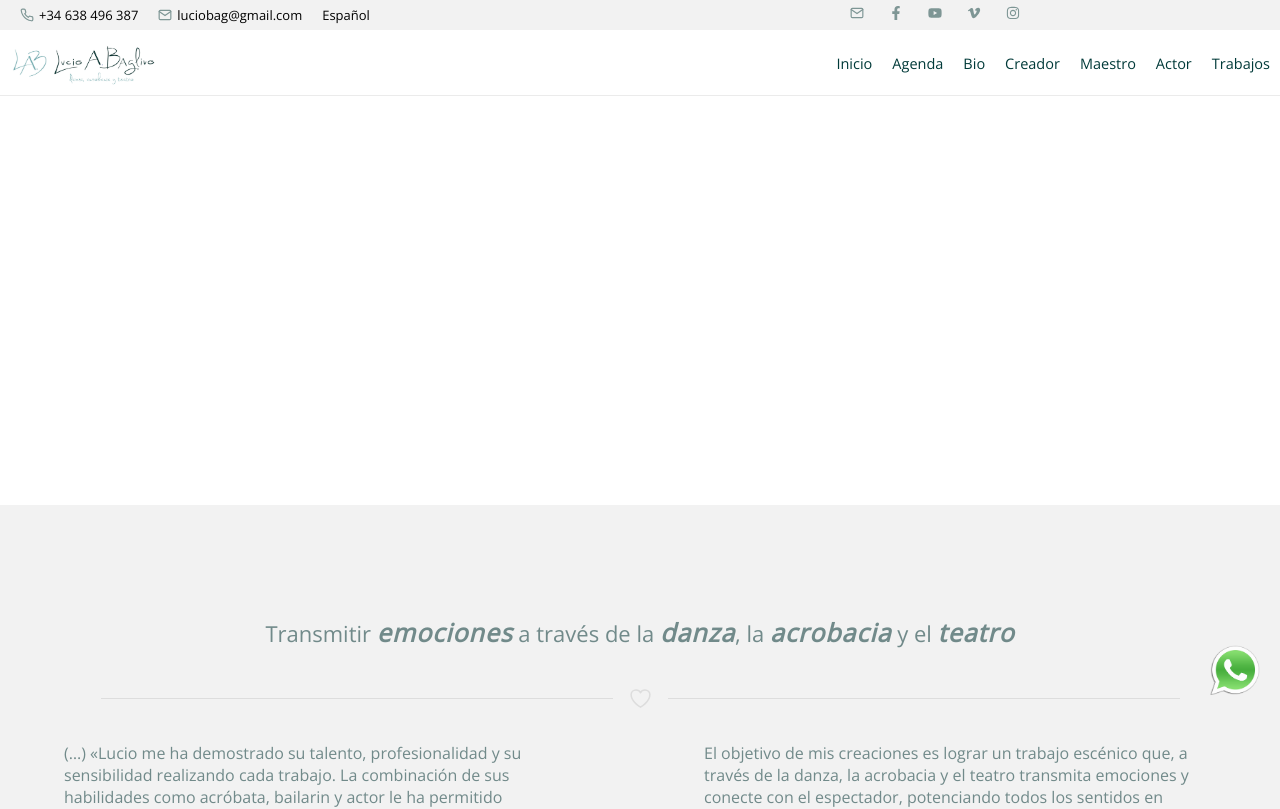
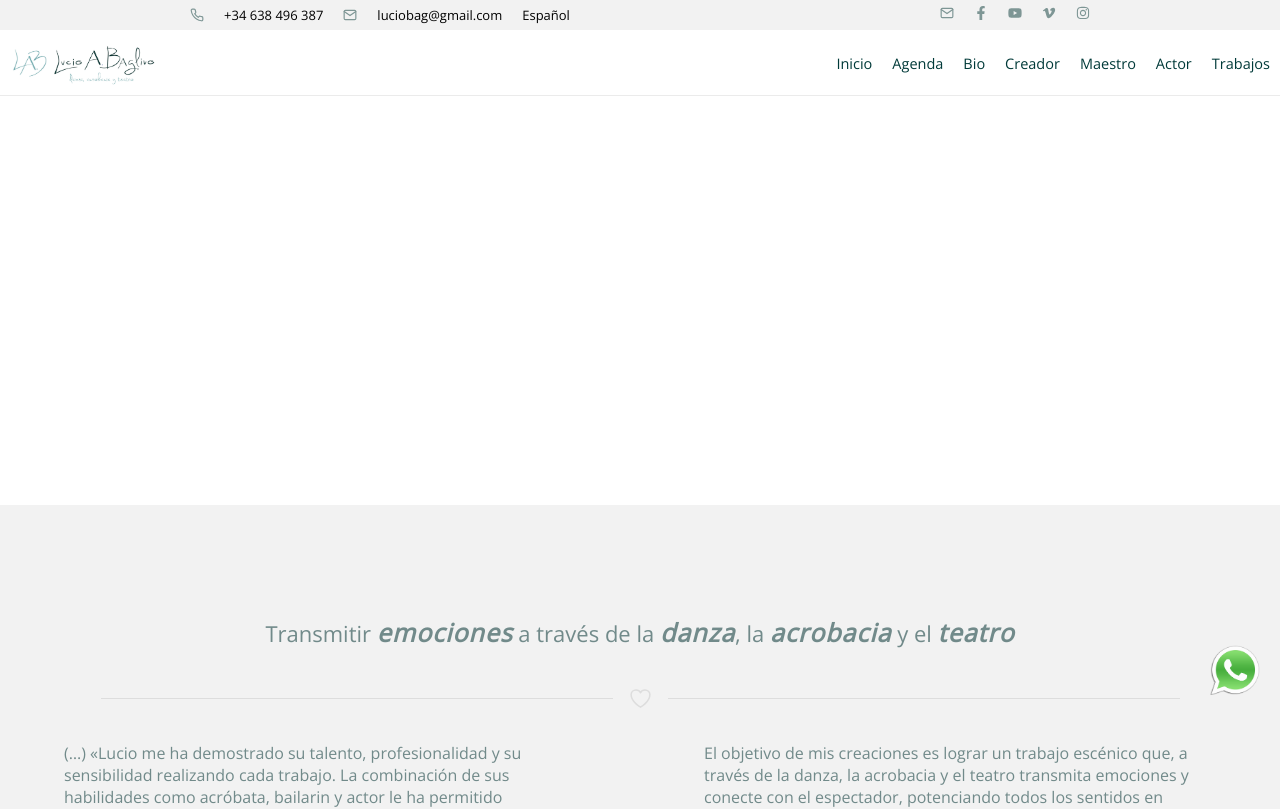
Before and after one commit to AlexEMartin/lucio, a React (Create React App) app: page / in a window 1280 px wide. Shown: the top 809 px of the page. Built offline with nearby package versions, Linux system fonts and the light colour scheme.

Commit message:
Navbar refactors

```diff
--- a/src/components/navbar/Navbar.css
+++ b/src/components/navbar/Navbar.css
@@ -6,7 +6,7 @@
   background-color: #f2f2f2;
   display: flex;
   align-items: center;
-  justify-content: space-between;
+  justify-content: space-around;
   z-index: 21;
 }
 
@@ -25,7 +25,7 @@
 
 .nav-info-icon {
   color: #7e9695;
-  margin: 0px 5px 0px 20px;
+  margin: 0px 10px;
   font-size: 14px;
 }
 
@@ -45,6 +45,7 @@
   align-items: center;
   border-bottom: 1px solid #ebebeb;
   z-index: 20;
+  overflow-x: hidden;
 }
 .nav_logo {
   width: 150px;
@@ -68,8 +69,14 @@
 }
 
 @media (max-width: 768px) {
+
+  .nav-info {
+    width: 100%;
+    overflow-x: hidden;
+  }
+
   #phone-mail {
-    visibility: hidden;
+    display: none;
   }
 
   .nav_items {
--- a/src/components/navbar/Navbar.jsx
+++ b/src/components/navbar/Navbar.jsx
@@ -10,18 +10,17 @@ const Navbar = () => {
   const [isOpen, setIsOpen] = useState(false);
   return (
     <>
-      <div className="nav-info">
+      <div style={{ width: '100%' }} className="nav-info">
         <div id="phone-mail" className="nav-info-side">
           <p>
-            <FiPhone className="nav-info-icon" /> <span>+34 638 496 387</span>
+            <FiPhone className="nav-info-icon" /> <span style={{ margin: "0px 10px" }}>+34 638 496 387</span>
           </p>
           <p>
-            <FiMail className="nav-info-icon" /> <span>luciobag@gmail.com</span>
+            <FiMail className="nav-info-icon" /> <span style={{ marginLeft: "10px" }}>luciobag@gmail.com</span>
           </p>
           <p style={{ marginLeft: "20px" }}>Español</p>
         </div>
         <div
-          style={{ marginRight: "255px" }}
           className="nav-info-side socialmedia"
         >
           <a
```
